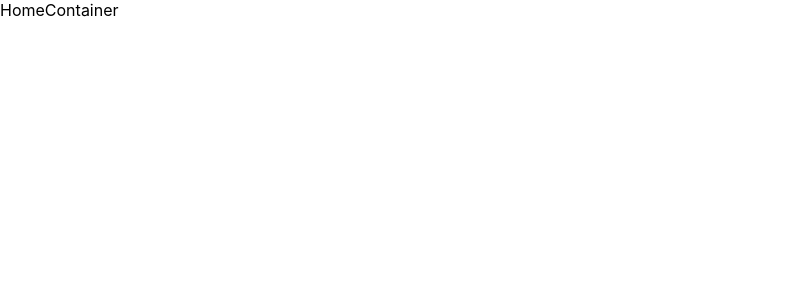
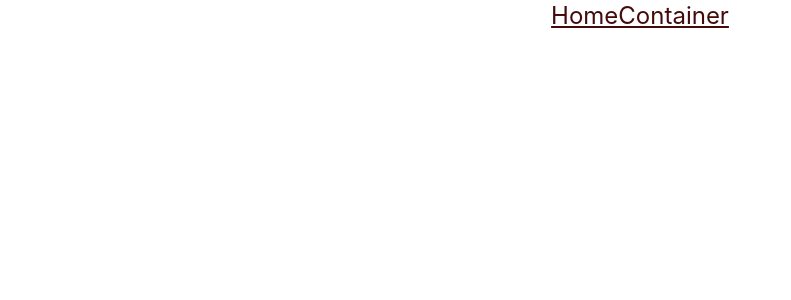
Before and after one commit to gopinathsjsu/team-project-swe, a React (Create React App) app in the folder frontend/: page / in a window 1280 px wide. Shown: the top 300 px of the page, without its empty margins (0-791 px from the left). Built offline with nearby package versions, Linux system fonts and the light colour scheme.

Commit message:
configured tailwind css to the project

```diff
--- a/frontend/package.json
+++ b/frontend/package.json
@@ -39,6 +39,7 @@
   },
   "proxy": "http://localhost:8080",
   "devDependencies": {
-    "@babel/plugin-proposal-private-property-in-object": "^7.21.11"
+    "@babel/plugin-proposal-private-property-in-object": "^7.21.11",
+    "tailwindcss": "^3.3.3"
   }
 }
--- a/frontend/src/index.css
+++ b/frontend/src/index.css
@@ -1,3 +1,6 @@
+@tailwind base;
+@tailwind components;
+@tailwind utilities;
 body {
   margin: 0;
   font-family: -apple-system, BlinkMacSystemFont, 'Segoe UI', 'Roboto', 'Oxygen',
--- a/frontend/src/pages/Home.js
+++ b/frontend/src/pages/Home.js
@@ -2,7 +2,7 @@ import React from 'react';
 
 const Home = () => {
   return (
-    <div>HomeContainer</div>
+    <div className='underline text-red-950 text-center text-2xl'>HomeContainer</div>
   );
 }
 
--- /dev/null
+++ b/frontend/tailwind.config.js
@@ -0,0 +1,10 @@
+/** @type {import('tailwindcss').Config} */
+module.exports = {
+  content: [
+    "./src/**/*.{js,jsx,ts,tsx}",
+  ],
+  theme: {
+    extend: {},
+  },
+  plugins: [],
+}
```
Also changed, not shown: 1 other file (tests, documents, lock files or other folders).
